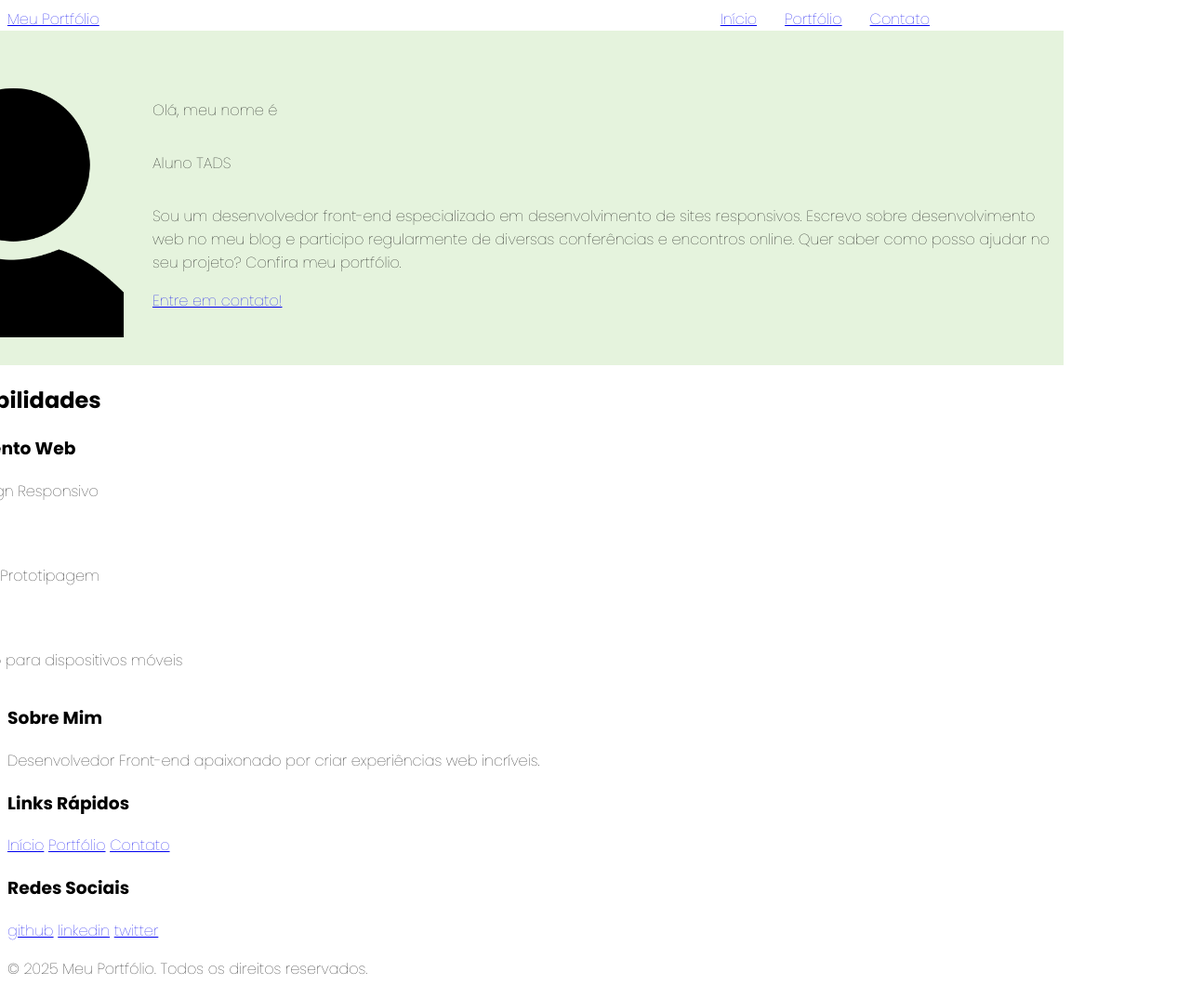
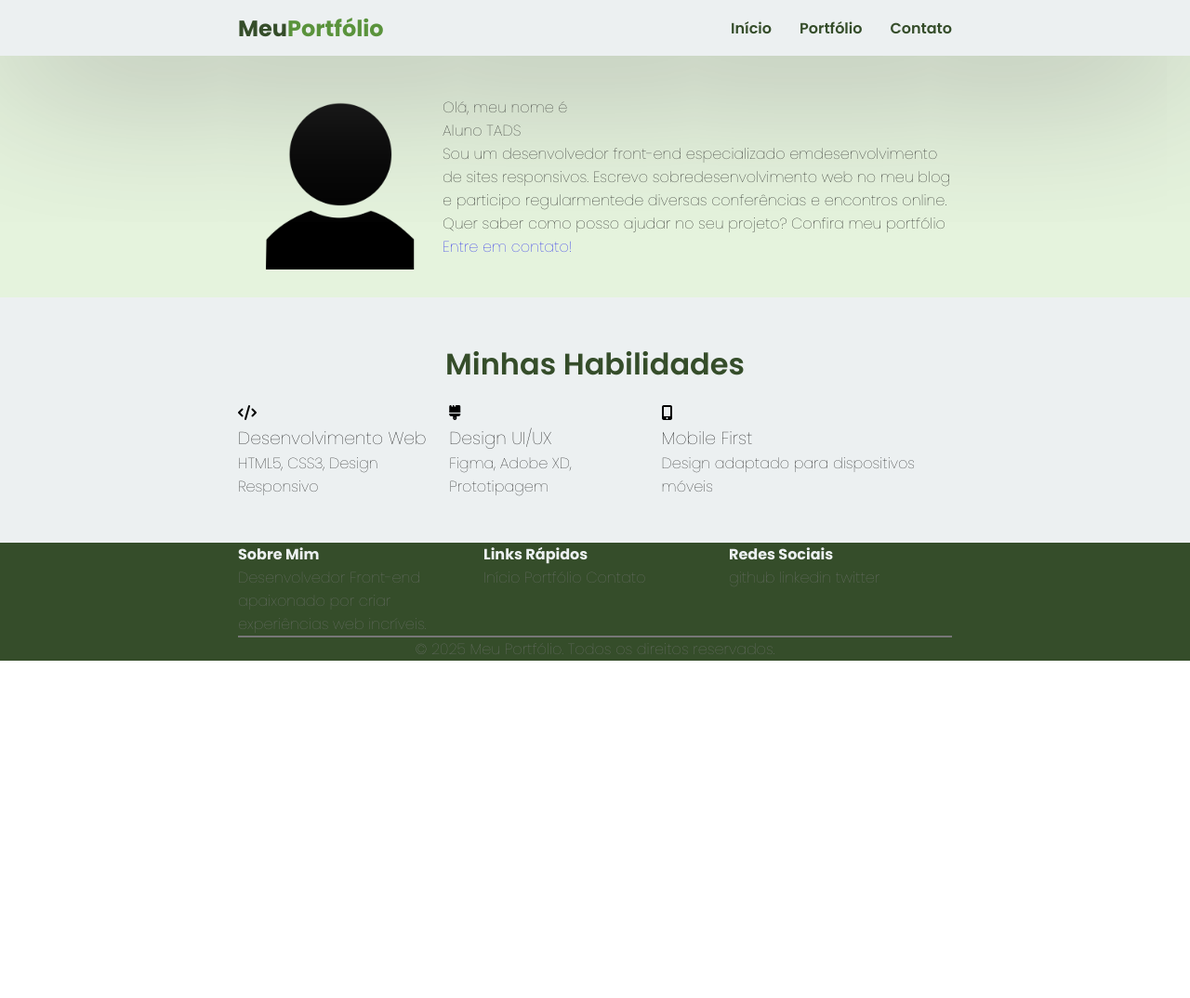
Before and after one commit to borgesnifpe-cyber/Projetos-TADS, a plain HTML site: page WEB DEV 1/Prova - Projeto 2a unid - Meu Portifólio/index.html in a window 1280 px wide. Shown: the whole page at 93% size. After the commit the page ends 800 px from the top, so only its background shows below. Drawn offline with Linux system fonts and the light colour scheme.

Commit message:
Please enter the commit message for your changes. Lines starting  with '#' will be ignored, and an empty message aborts the commit.
 On branch main
 Your branch is up to date with 'TADS-2025--Web1/main'.

 Changes to be committed:
	modified:   "WEB DEV 1/Prova - Projeto 2a unid - Meu Portif\303\263lio/assets/css/components/footer.css"
	modified:   "WEB DEV 1/Prova - Projeto 2a unid - Meu Portif\303\263lio/assets/css/components/header.css"
	modified:   "WEB DEV 1/Prova - Projeto 2a unid - Meu Portif\303\263lio/assets/css/pages/home.css"
	modified:   "WEB DEV 1/Prova - Projeto 2a unid - Meu Portif\303\263lio/assets/css/style.css"
	modified:   "WEB DEV 1/Prova - Projeto 2a unid - Meu Portif\303\263lio/index.html"

```diff
--- a/WEB DEV 1/Prova - Projeto 2a unid - Meu Portifólio/assets/css/components/footer.css
+++ b/WEB DEV 1/Prova - Projeto 2a unid - Meu Portifólio/assets/css/components/footer.css
@@ -0,0 +1,41 @@
+footer{
+    display: flex;
+    flex-direction: column;
+    align-items: center;
+    justify-self: flex-end;
+
+}
+
+footer * {
+    color: var(--fontecor2);
+    font-size: var(--base);
+}
+
+footer h3 {
+    color: var(--fundo1);
+    font-weight: bold;
+}
+
+.bgfooter {
+    display: flex;
+    flex-direction: column;
+    width: 100vw;
+    align-items: center;
+}
+
+.footertop {
+    display: flex;
+    flex-direction: row;
+    gap:var(--gap);
+    width: 60vw;
+}
+
+.footercard {
+    width: 33%;
+}
+
+footer .copy {
+    width: 60vw;
+    border-top: solid var(--fontecor2) 2px;
+    text-align: center;
+}
--- a/WEB DEV 1/Prova - Projeto 2a unid - Meu Portifólio/assets/css/components/header.css
+++ b/WEB DEV 1/Prova - Projeto 2a unid - Meu Portifólio/assets/css/components/header.css
@@ -0,0 +1,45 @@
+.bgheader {
+    display: flex;
+    width: 100vw;
+    height: 60px;
+    justify-content: center;
+    align-items: center;
+    position: fixed;
+    box-shadow: 0.1px 0.1px 180px 0.1px grey;
+}
+
+header {
+    display: flex;
+    flex-direction: row;
+    width: 60vw;
+    height: 60px;
+    align-items: center;
+}
+
+.sidemenu {
+    display: flex;
+    justify-self: flex-end;
+    flex-grow: 0.2;
+    justify-content: flex-end;
+    gap: 30px;
+}
+
+.logo {
+    display: flex;
+    flex-grow: 0.8;
+    font-size: 1.5rem;
+}
+
+header a{
+    color: var(--verde3);
+    font-weight: 600;
+}
+
+.logo span{
+    color: var(--verde1);
+    font-weight: bold;
+}
+
+.logo a{
+    font-weight: bold;
+}
--- a/WEB DEV 1/Prova - Projeto 2a unid - Meu Portifólio/assets/css/pages/home.css
+++ b/WEB DEV 1/Prova - Projeto 2a unid - Meu Portifólio/assets/css/pages/home.css
@@ -1,24 +1,18 @@
-.hero {
+.bgtophero {
     display: flex;
-    flex-direction: column;
-    place-self: center;
-}
-
-.bgtophero {
     width: 100vw;
-    display: flex;
-    align-items:center;
     justify-content: center;
 }
 
 .tophero {
     display: flex;
-
+    width: 60vw;
+    justify-content: space-around;
 }
 
 .tophero > img {
-    height: 300px;
-    width: 240px;
+    height: 200px;
+    width: 160px;
     margin: 30px;
 }
 
@@ -26,4 +20,29 @@
     display: flex;
     flex-direction: column;
     justify-content: center;
+    width: 900px;
 }
+
+.bgdisplay {
+    display: flex;
+    justify-content: center;
+}
+
+.display {
+    display: flex;
+    flex-direction: column;
+    width: 60vw;
+    align-items: center;
+}
+
+.display h2 {
+    font-size: 2rem;
+    font-weight: 600;
+    color: var(--verde3);
+    margin-bottom: 1rem ;
+}
+
+.displaycard {
+    display: flex;
+    flex-direction: row;
+}
--- a/WEB DEV 1/Prova - Projeto 2a unid - Meu Portifólio/assets/css/style.css
+++ b/WEB DEV 1/Prova - Projeto 2a unid - Meu Portifólio/assets/css/style.css
@@ -1,13 +1,14 @@
 /* style.css - Arquivo principal */
 @import url('https://fonts.googleapis.com/css2?family=Poppins:ital,wght@0,100;0,200;0,300;0,400;0,500;0,600;0,700;0,800;0,900;1,100;1,200;1,300;1,400;1,500;1,600;1,700;1,800;1,900&display=swap');
 
-html {
+html *{
     margin:0;
     padding:0;
     box-sizing: border-box;
     font-family: "Poppins", sans-serif;
     font-weight: 100;
     font-style: normal;
+    text-decoration: none;
     --verde1: #5a933c; /* Botões, links e destaques*/
     --verde2: #48762e; /* Hover do botão*/
     --verde3: #354d2a; /* Títulos, Cabeçalhos, rodapé, nome do aluno*/
@@ -16,47 +17,41 @@ html {
     --fundo3: #ffffff; /* background branco cards e forms*/
     --fontecor1: #333333; /* Parágrafos, conteúdo*/
     --fontecor2: #777777; /* Texto secundário*/
+    --base:1rem;
+    --section:3rem;
+    --gap:1.5rem;
 }
 
-/* GERAL - CONTAINER GRID */
+/* GERAL - CONTAINER flex */
 
 .container {
     display: flex;
     flex-direction: column;
-    place-content: center;
-    width: 992px;
+    align-items: center;
+    width: 100vw;
 }
 
-/* LAYOUT HEADER*/
-
-header {
-    display: flex;
-    flex-direction: row;
+.hero {
+    margin-top: 60px;
     flex-grow: 1;
-}
-
-.logo {
-    flex-grow: 1;
-}
-
-.sidemenu {
-    display: flex;
-    justify-self: flex-end;
-    flex-grow: 0.3;
-    justify-content: flex-end;
-    gap: 30px;
-}
-
-/* LAYOUT HERO*/
-
-.hero {
-
-}
-
-footer {
-
 }
 
 .bgverde {
     background-color: var(--fundoverdeclaro);
 }
+
+.bgoffwhite {
+    background-color: var(--fundo1);
+}
+
+.bgbranco {
+    background-color: var(--fundo3);
+}
+
+.bgverdeescuro {
+    background-color: var(--verde3);
+}
+
+.sectionmargin {
+    margin: var(--section) 0 var(--section) 0;
+}
--- a/WEB DEV 1/Prova - Projeto 2a unid - Meu Portifólio/index.html
+++ b/WEB DEV 1/Prova - Projeto 2a unid - Meu Portifólio/index.html
@@ -9,18 +9,21 @@
     <link rel="stylesheet" href="assets/css/components/footer.css">
     <link rel="stylesheet" href="assets/css/components/buttons.css">
     <link rel="stylesheet" href="assets/css/pages/home.css">
+    <link rel="stylesheet" href="https://cdnjs.cloudflare.com/ajax/libs/font-awesome/6.5.2/css/all.min.css" integrity="sha512-SnH5WK+bZxgPHs44uWIX+LLJAJ9/2PkPKZ5QiAj6Ta86w+fsb2TkcmfRyVX3pBnMFcV7oQPJkl9QevSCWr3W6A==" crossorigin="anonymous" referrerpolicy="no-referrer" />
 </head>
 <body>
     <div class="container">
+        <section class="bgheader bgoffwhite">
             <header>
                 <!-- Header -->
-            <div class="logo"><a href="index.html">Meu Portfólio</a></div>
+                <div class="logo"><a href="index.html">Meu<span>Portfólio</span></a></div>
                 <div class="sidemenu">
                     <a href="index.html">Início</a>
                     <a href="portfolio.html">Portfólio</a>
                     <a href="contato.html">Contato</a>
                 </div>
             </header>
+        </section>
         <section class="hero">
             <!-- Hero Section -->
             <div class="bgtophero bgverde">
@@ -29,52 +32,58 @@
                         <div class="contenttophero">
                             <p>Olá, meu nome é</p>
                             <p>Aluno TADS</p>
-                        <p>Sou um desenvolvedor front-end especializado em desenvolvimento de sites responsivos. Escrevo sobre desenvolvimento web no meu blog e participo regularmente de diversas conferências e encontros online. Quer saber como posso ajudar no seu projeto? Confira meu portfólio.</p>
-                        <a href="contato.html" class="btn btn-outline-home">Entre em contato!</a>
+                            <p>Sou um desenvolvedor front-end especializado     emdesenvolvimento de sites responsivos. Escrevo     sobredesenvolvimento web no meu blog e participo    regularmentede diversas conferências e encontros online. Quer saber como posso ajudar no seu projeto? Confira meu portfólio</p>
+                            <a href="contato.html" class="btnbtn-outline-home">Entre    em contato!</a>
                         </div>
                     </div>
             </div>
-            <section class="display">
+            <div class="bgdisplay bgoffwhite">
+                <section class="display sectionmargin">
                     <!-- Skills Section -->
                     <h2>Minhas Habilidades</h2>
+                    <div class="displaycard">
                         <div class="card">
-                    <!-- ícone fa-code -->
+                            <i class="fa-solid fa-code"></i>
                             <h3>Desenvolvimento Web</h3>
                             <p>HTML5, CSS3, Design Responsivo</p>
                         </div>
                         <div class="card">
-                    <!-- ícone fa-paint-brush -->
+                            <i class="fa-solid fa-brush"></i>
                             <h3>Design UI/UX</h3>
                             <p>Figma, Adobe XD, Prototipagem</p>
                         </div>
                         <div class="card">
-                    <!-- ícone fa-mobile-alt -->
+                            <i class="fa-solid fa-mobile-screen-button"></i>
                             <h3>Mobile First</h3>
                             <p>Design adaptado para dispositivos móveis</p>
                         </div>
+                    </div>
                 </section>
+            </div>
         </section>
         <footer>
             <!-- Footer -->
-            <section class="display">
-                <section class="">
+            <section class="bgfooter bgverdeescuro">
+                <section class="footertop">
+                    <section class="footercard">
                         <h3>Sobre Mim</h3>
                         <p>Desenvolvedor Front-end apaixonado por criar experiências web incríveis.</p>
                     </section>
-                <section class="">
+                    <section class="footercard">
                         <h3>Links Rápidos</h3>
                         <a href="index.html">Início</a>
                         <a href="portfolio.html">Portfólio</a>
                         <a href="contato.html">Contato</a>
                     </section>
-                <section class="">
+                    <section class="footercard">
                         <h3>Redes Sociais</h3>
                         <a href="#"><!-- ícone fa-github -->github</a>
                         <a href="#"><!-- ícone fa-linkedin -->linkedin</a>
                         <a href="#"><!-- ícone fa-twitter -->twitter</a>
                     </section>
                 </section>
-            <p>&copy; 2025 Meu Portfólio. Todos os direitos reservados.</p>
+            <p class="copy">&copy; 2025 Meu Portfólio. Todos os direitos reservados.</p>
+            </section>
         </footer>
     </div>
 
```
Lines whose indentation alone changed are shown as unchanged.
